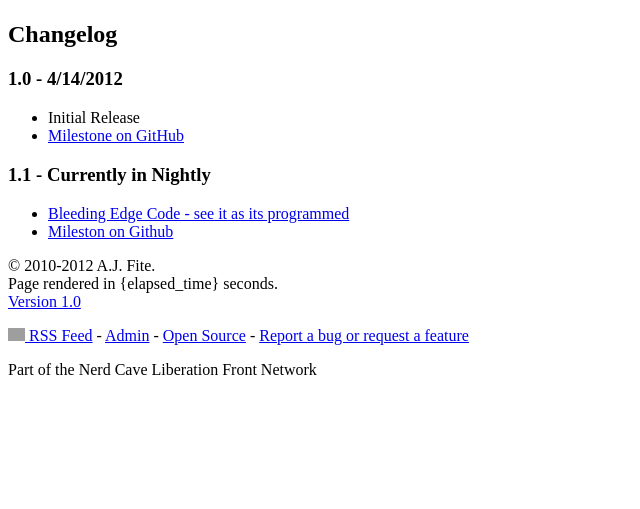
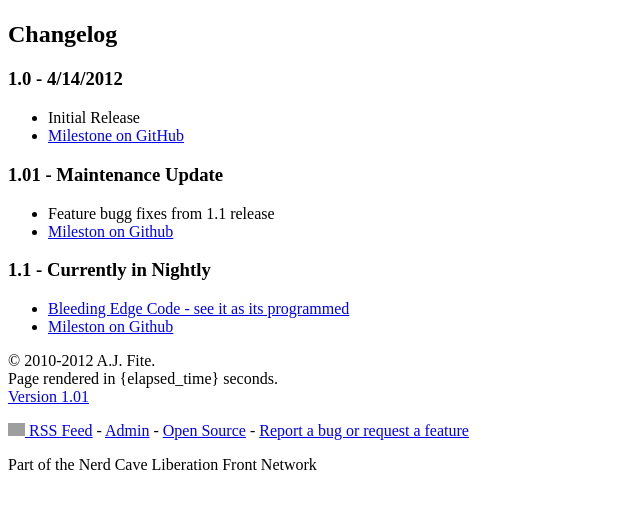
Before and after one commit to Goldman60/NCLF-Minecraft, a PHP site: template application/application/views/pages/ChangeLog.php in a window 1280 px wide. Shown: the part 45-554 px from the top of the page, without its empty margins (0-640 px from the left). Run offline with PHP 8.4, Linux system fonts and the light colour scheme; the template is opened without the code that fills it, so the values that code supplies are empty; grey boxes are pictures that could not be loaded.

Commit message:
Updated version numbers and changelog towards next release

```diff
--- a/application/application/views/pages/ChangeLog.php
+++ b/application/application/views/pages/ChangeLog.php
@@ -5,6 +5,11 @@
 	<li>Initial Release</li>
 	<li><a href="https://github.com/Goldman60/NCLF-Minecraft/issues?milestone=1&state=closed">Milestone on GitHub</a></li>
 </ul>
+<h3>1.01 - Maintenance Update</h3>
+<ul>
+	<li>Feature bugg fixes from 1.1 release</li>
+	<li><a href="https://github.com/Goldman60/NCLF-Minecraft/issues?milestone=3&state=open">Mileston on Github</a></li>
+</ul>
 <h3>1.1 - Currently in Nightly</h3>
 <ul>
 	<li><a href="http://nighly.nclfminecraft.org">Bleeding Edge Code - see it as its programmed</a></li>
--- a/application/application/views/templates/footer.php
+++ b/application/application/views/templates/footer.php
@@ -1,5 +1,5 @@
 <footer>
-	<p class="copy-notice">&copy; 2010-2012 A.J. Fite.<br />Page rendered in {elapsed_time} seconds.<br /><a href="/ChangeLog.html">Version 1.0</a></p>
+	<p class="copy-notice">&copy; 2010-2012 A.J. Fite.<br />Page rendered in {elapsed_time} seconds.<br /><a href="/ChangeLog.html">Version 1.01</a></p>
 	<div id="picture-roll">
 		<p class="rss"><a href="/news/rss"><img style="width:17px;" src="/Assets/Images/RSS.png" alt="RSS Feed Icon" /> RSS Feed</a> - <a href="/siteman.html">Admin</a> - <a href="https://github.com/Goldman60/NCLF-Minecraft" title="View our code on GitHub">Open Source</a> - <a href="https://github.com/Goldman60/NCLF-Minecraft/issues">Report a bug or request a feature</a></p>
 	</div>
```
